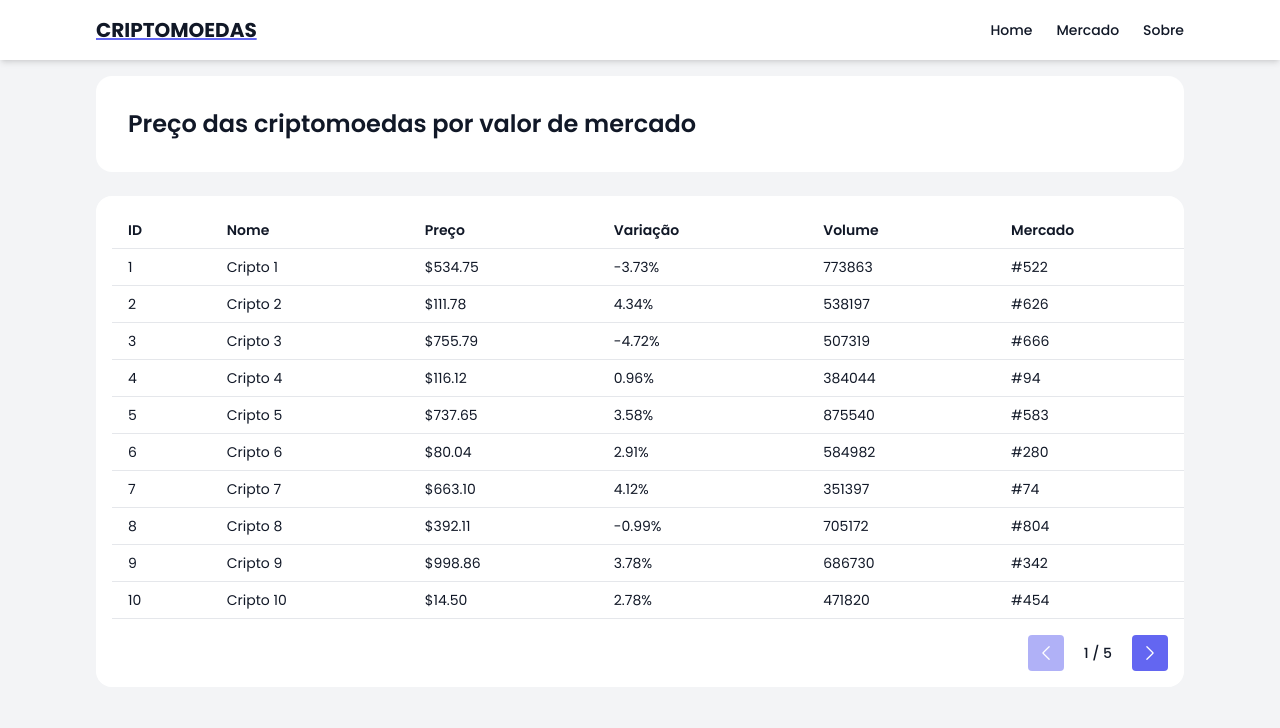
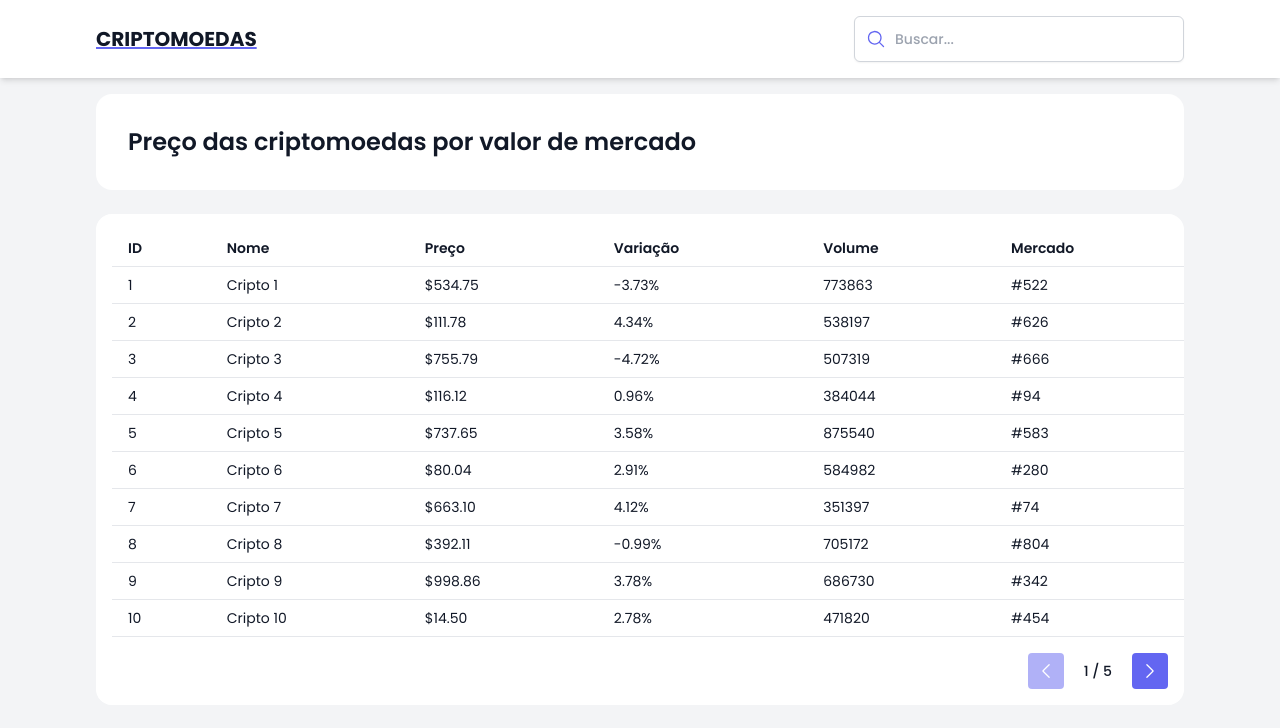
Before and after one commit to milenavms/Personagens-Rick-And-Morty, a React (Vite) app: page / in a window 1280 px wide. Shown: the top 728 px of the page. Built offline with nearby package versions, Linux system fonts and the light colour scheme.

Commit message:
feat: creating the autocomplete component

```diff
--- /dev/null
+++ b/src/representation/components/Autocomplete.tsx
@@ -0,0 +1,77 @@
+import React, { useState, useRef, useEffect } from "react";
+import { MagnifyingGlassIcon } from "@heroicons/react/24/solid";
+
+type AutocompleteProps = {
+  options: string[];
+  value: string;
+  onChange: (e: React.ChangeEvent<HTMLInputElement>) => void;
+  onSelect?: (value: string) => void;
+  placeholder?: string;
+};
+
+const Autocomplete: React.FC<AutocompleteProps> = ({
+  options,
+  value,
+  onChange,
+  onSelect,
+  placeholder = "Buscar...",
+}) => {
+  const [showOptions, setShowOptions] = useState(false);
+  const containerRef = useRef<HTMLDivElement>(null);
+
+  //NOTE: Fecha dropdown ao clicar fora
+  useEffect(() => {
+    const handleClickOutside = (event: MouseEvent) => {
+      if (
+        containerRef.current &&
+        !containerRef.current.contains(event.target as Node)
+      ) {
+        setShowOptions(false);
+      }
+    };
+    document.addEventListener("mousedown", handleClickOutside);
+    return () => document.removeEventListener("mousedown", handleClickOutside);
+  }, []);
+
+  const handleSelect = (option: string) => {
+    if (onSelect) onSelect(option);
+    setShowOptions(false);
+  };
+
+  return (
+    <div className="w-full max-w-md relative" ref={containerRef}>
+      <MagnifyingGlassIcon className="w-5 h-5 text-indigo-500 absolute left-3 top-1/2 transform -translate-y-1/2 pointer-events-none" />
+      <input
+        type="text"
+        value={value}
+        onChange={(e) => {
+          onChange(e);
+          setShowOptions(true);
+        }}
+        onFocus={() => setShowOptions(true)}
+        placeholder={placeholder}
+        className="w-full pl-10 pr-4 py-3 rounded-md border border-gray-300 shadow-sm focus:outline-none focus:ring-2 focus:ring-indigo-500 focus:border-indigo-400"
+      />
+
+      {showOptions && (
+        <ul className="absolute z-10 w-full max-h-60 overflow-auto bg-white border border-gray-300 rounded-md mt-1 shadow-lg">
+          {options.length > 0 ? (
+            options.map((option, idx) => (
+              <li
+                key={idx}
+                onClick={() => handleSelect(option)}
+                className="cursor-pointer px-4 py-2 hover:bg-indigo-100"
+              >
+                {option}
+              </li>
+            ))
+          ) : (
+            <li className="px-4 py-2 text-gray-500 select-none">Sem resultados</li>
+          )}
+        </ul>
+      )}
+    </div>
+  );
+};
+
+export default Autocomplete;
--- a/src/representation/components/NavBar.tsx
+++ b/src/representation/components/NavBar.tsx
@@ -2,15 +2,16 @@ import React from 'react';
 
 type NavbarProps = {
   links: string[];
+  searchButton?: React.ReactNode;
 };
 
-const Navbar: React.FC<NavbarProps> = ({ links }) => {
+const Navbar: React.FC<NavbarProps> = ({ links, searchButton }) => {
   return (
     <nav className="bg-white shadow-md">
       <div className="max-w-6xl mx-auto px-4 sm:px-6 lg:px-8 py-4 flex justify-between items-center ">
         <h1 className="text-xl font-bold decoration-indigo-500 underline uppercase">Criptomoedas</h1>
 
-        <ul className="hidden md:flex space-x-6 text-sm font-medium">
+        <ul className="hidden md:flex justify-center items-center space-x-6 text-sm font-medium">
           {links.map((link, index) => (
             <li key={index}>
               <a href="#" className="hover:text-indigo-500">
@@ -18,6 +19,9 @@ const Navbar: React.FC<NavbarProps> = ({ links }) => {
               </a>
             </li>
           ))}
+          <li>
+              {searchButton ? searchButton : null}
+          </li>
         </ul>
 
         <button className="md:hidden text-gray-600">☰</button>
--- a/src/representation/pages/homePage/home.tsx
+++ b/src/representation/pages/homePage/home.tsx
@@ -1,15 +1,36 @@
-import React from 'react';
+import React, { useState } from 'react';
 import Navbar from '../../components/NavBar';
-import { mockCryptos } from './mockCryptos';
+import { mockCryptos, mockOptions } from './mockCryptos';
 import Table from '../../components/Table';
+import Autocomplete from '../../components/Autocomplete';
+
+const columns = ['ID', 'Nome', 'Preço', 'Variação', 'Volume', 'Mercado'];
 
 const HomePage: React.FC = () => {
+  const [searchValue,setSearchValue] = useState<string>('');
 
-  const columns = ['ID', 'Nome', 'Preço', 'Variação', 'Volume', 'Mercado'];
+  const handleSelect = (value: string) => {
+     setSearchValue(value);
+  };
+
+   const handleChange = (e: React.ChangeEvent<HTMLInputElement>) => {
+    //TODO: pesquisa na API
+    setSearchValue(e.target.value);
+  };
 
   return (
-  <body className="font-poppins bg-gray-100 text-gray-900 overflow-x-hidden">
-    <Navbar links={['Home', 'Mercado', 'Sobre']} />
+  <div className="font-poppins bg-gray-100 text-gray-900 overflow-x-hidden min-h-screen">
+    <Navbar
+      links={[]}
+      searchButton={
+        <Autocomplete
+        options={mockOptions}
+        value={searchValue}
+        onChange={handleChange}
+        onSelect={handleSelect}
+      />
+      }
+    />
 
     <main className="w-full max-w-6xl mx-auto px-4 sm:px-6 lg:px-8 py-4 flex flex-col gap-6">
 
@@ -24,7 +45,7 @@ const HomePage: React.FC = () => {
         <Table columns={columns} data={mockCryptos} rowsPerPage={10} />
       </div>
     </main>
-</body>
+</div>
 
   );
 };
--- a/src/representation/pages/homePage/mockCryptos.ts
+++ b/src/representation/pages/homePage/mockCryptos.ts
@@ -15,3 +15,10 @@ export const mockCryptos: Crypto[] = Array.from({ length: 50 }, (_, i) => ({
   Volume: `${(Math.random() * 1000000).toFixed(0)}`,
   Mercado: `#${Math.floor(Math.random() * 1000)}`,
 }));
+
+
+export const mockOptions = [
+  "Bitcoin",
+  "Ethereum",
+  "Ripple",
+];
```
